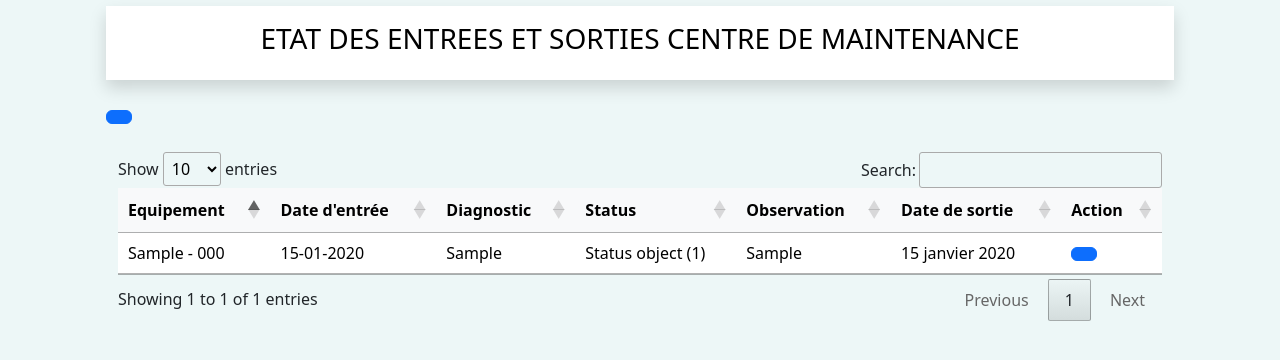
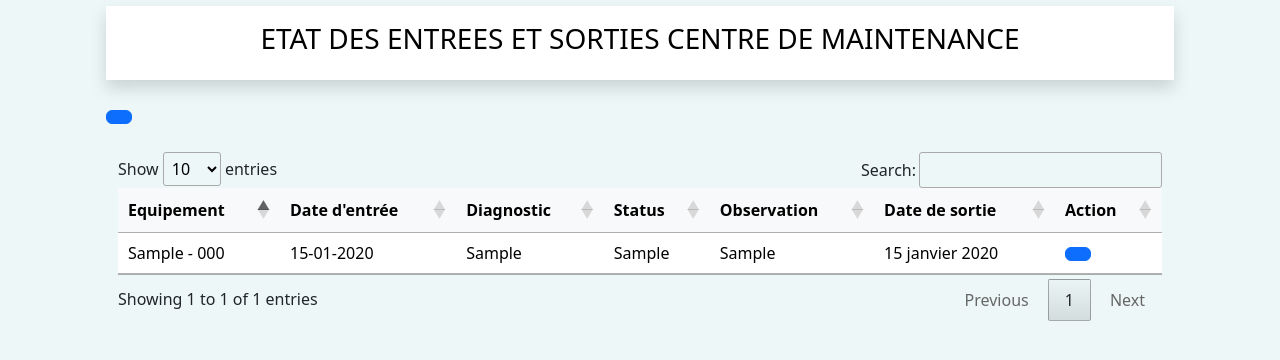
Before and after one commit to bugtronik/stg_labo, a Django app: page /maintenance/1/ in a window 1280 px wide. Shown: the part 194-554 px from the top of the page. Run offline with Django 5.2, Linux system fonts and the light colour scheme; tables that the repository leaves empty hold one stand-in row (values such as "Sample post"); some libraries are stand-ins or nearby versions.

Commit message:
request POST maintenance et update du template hotline

```diff
--- a/backend/hotline/templates/hotline/hotline.html
+++ b/backend/hotline/templates/hotline/hotline.html
@@ -145,6 +145,7 @@
                     </form>
               </td>
               <td>
+                {% if hotline.isMaintenance == 'non' %}
                 <button type="button" class="btn btn-primary position-center  translate-light" data-bs-toggle="modal"
                 data-bs-target="#modal_update_hotline{{ hotline.id }}"><i class="fa-solid fa-right-from-bracket"></i></button>
                 <div class="modal fade" id="modal_update_hotline{{ hotline.id }}" tabindex="-1" aria-labelledby="exampleModalLabel" aria-hidden="true">
@@ -177,6 +178,11 @@
                     </div>
                     </div>
                 </div>
+				{% elif hotline.isMaintenance == 'oui' %}
+					<div class="progress" role="progressbar" aria-label="Animated striped example" aria-valuenow="100" aria-valuemin="0" aria-valuemax="100">
+						<div class="progress-bar progress-bar-striped progress-bar-animated bg-success" style="width: 100%">Maintenance en cours</div>
+				  	</div>
+				{% endif %}
               </td>
             </tr>
         </div>
--- a/backend/maintenance/templates/maintenance/maintenance.html
+++ b/backend/maintenance/templates/maintenance/maintenance.html
@@ -32,12 +32,12 @@
                     </select>
 					<label for="date_entree">Date d'entrée</label>
 					<input type="date"  class="form-control form-control-ms mb-3" name="date_entree">
-					<label for="designation">Diagnostic</label>
-					<input type="text"  class="form-control form-control-ms mb-3" name="designation">
+					<label for="diagnostic">Diagnostic</label>
+					<input type="text"  class="form-control form-control-ms mb-3" name="diagnostic">
 					<label for="status">Travaux effectués</label>
                     <select id="status" class="form-select" name="status">
                         <option value=""></option>
-                        {% for statut in status %}
+                        {% for statut in statuts %}
                         	<option value="{{ statut.id }}">{{ statut.libelle }}</option>
                         {% endfor %}
                     </select>
@@ -85,7 +85,7 @@
 		<td>{{ maintenance.hotline.designation }} - {{ maintenance.hotline.serialNumber }}</td>
         <td>{{ maintenance.date_entree|date:'d-m-Y' }}</td>
         <td>{{ maintenance.diagnostic }}</td>
-        <td>{{ maintenance.status }}</td>
+        <td>{{ maintenance.status.libelle }}</td>
         <td>{{ maintenance.observation }}</td>
         <td>{{ maintenance.date_sortie }}</td>
         <td>
--- a/backend/maintenance/views.py
+++ b/backend/maintenance/views.py
@@ -15,12 +15,13 @@ def maintenance(request):
 
     if request.method == 'POST':
         form = forms.MaintenanceForm(request.POST)
+        print(form)
         if form.is_valid():
             maintenance_form = form.save(commit=False)
             maintenance_form.user = request.user
             # on récupère la source, la localité avec leur id
-            status = models.Status.objects.get(id=request.POST.get('source'))
-            hotline = models.Hotline.objects.get(id=request.POST.get('locality'))
+            status = models.Status.objects.get(id=request.POST.get('status'))
+            hotline = models.Hotline.objects.get(id=request.POST.get('hotline'))
 
             maintenance_form.status = status
             maintenance_form.hotline = hotline
@@ -53,8 +54,8 @@ def maintenance_update(request, id):
             maintenance_form = form.save(commit=False)
             maintenance_form.user = request.user
 
-            status = models.Status.objects.get(id=request.POST.get('source'))
-            hotline = models.Hotline.objects.get(id=request.POST.get('locality'))
+            status = models.Status.objects.get(id=request.POST.get('status'))
+            hotline = models.Hotline.objects.get(id=request.POST.get('hotline'))
             maintenance_form.status = status
             maintenance_form.hotline = hotline
             form_update.save()
```
